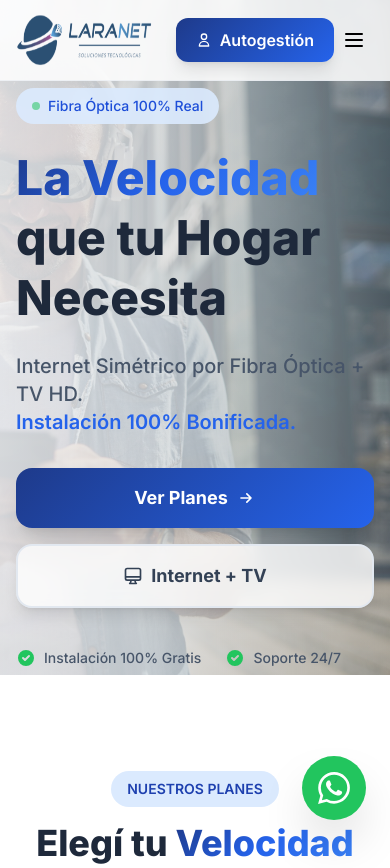
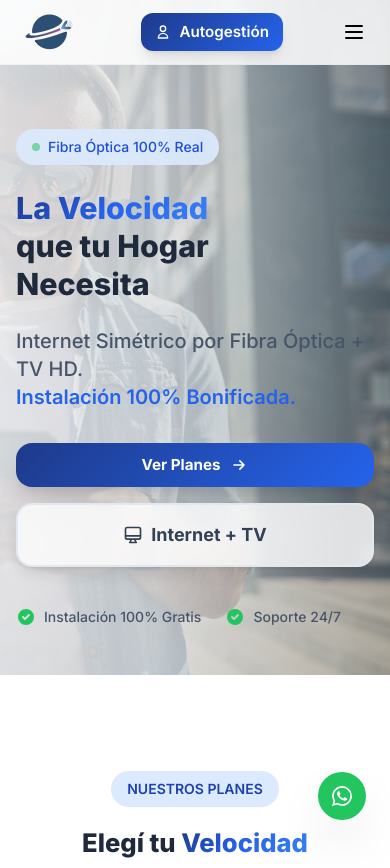
Before and after one commit to agustinSC2034/LARANET, a plain HTML site: page index.html in a window 390 px wide. Shown: the top 868 px of the page. Drawn offline with nearby package versions, Linux system fonts and the light colour scheme.

Commit message:
Add mobile logo and responsive styles to index.html
Introduced a new mobile-specific logo (lara.png) and updated index.html to include responsive CSS rules for better mobile experience. Adjusted navbar and various UI elements for improved appearance and usability on small screens.

```diff
--- a/index.html
+++ b/index.html
@@ -451,16 +451,42 @@
             100% { opacity: 1; transform: scale(1) translateY(0); }
         }
     </style>
+    <style>
+    /* Reglas específicas para mobile: ajustar proporciones y tamaños */
+    @media (max-width: 640px) {
+        .hero-bg-slider { min-height: 60vh; }
+        .hero-content-wrapper { padding-left: 1rem; padding-right: 1rem; }
+        .plan-card { padding: 1rem !important; border-radius: 1rem; }
+        .bento-item { padding: 0.75rem !important; }
+        .gradient-btn, .gradient-btn.inline-flex { padding: 0.5rem 0.9rem !important; font-size: 0.95rem !important; }
+        .max-w-7xl { padding-left: 0.75rem; padding-right: 0.75rem; }
+        .fade-in-up { transform: translateY(20px); }
+        .text-4xl { font-size: 1.6rem !important; }
+        .text-5xl { font-size: 1.9rem !important; }
+        body { font-size: 15px; }
+        /* Reducir tamaño del botón flotante de WhatsApp */
+        a[href^="https://wa.me/"] { width: 48px !important; height: 48px !important; }
+        a[href^="https://wa.me/"] svg { width: 20px !important; height: 20px !important; }
+        /* Hero particles y speed-lines menos intrusivos */
+        .particle, .speed-line { display: none; }
+        /* Mobile logo already smaller; asegurar que el menú no ocupe tanto */
+        #mobile-menu { padding-top: 0.5rem; padding-bottom: 0.5rem; }
+        #mobile-menu a { padding-top: 0.6rem; padding-bottom: 0.6rem; }
+    }
+    </style>
 </head>
 <body class="bg-slate-100 overflow-x-hidden">
 
     <!-- Navbar Sticky -->
     <nav class="navbar-glass fixed top-0 left-0 right-0 z-50 border-b border-slate-200/50">
         <div class="max-w-7xl mx-auto px-4 sm:px-6 lg:px-8">
-            <div class="flex items-center justify-between h-20">
+            <div class="flex items-center justify-between h-16 md:h-20">
                 <!-- Logo -->
                 <a href="#" class="flex items-center space-x-2">
-                    <img src="assets/img/logo_laranet_horizontal.png" alt="Laranet" class="h-14 w-auto">
+                    <!-- Desktop / tablet -->
+                    <img src="assets/img/logo_laranet_horizontal.png" alt="Laranet" class="hidden md:block h-14 w-auto">
+                    <!-- Mobile icon (requested) -->
+                    <img src="assets/img/lara.png" alt="Laranet" class="md:hidden h-10 w-auto">
                 </a>
 
                 <!-- Links Centro -->
```
Also changed, not shown: assets/img/lara.png (added).
